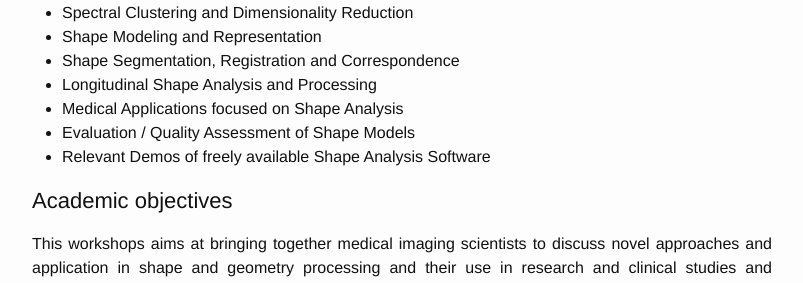
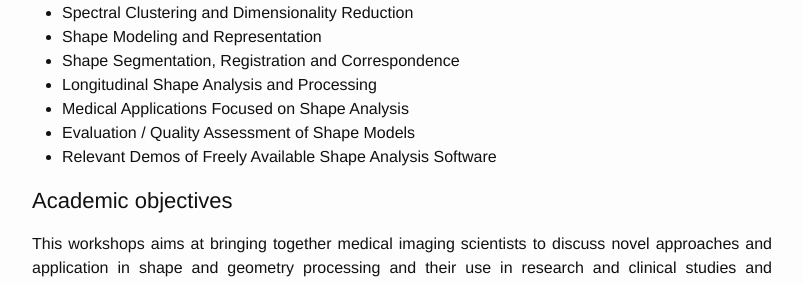
Before and after one commit to shapemi/shapemi.github.io, a Jekyll site: the page built from index.md, in a window 1280 px wide and 900 px high, scrolled down 966 px. Shown: the part 160-443 px from the top of the window, without its empty margins (238-1041 px from the left). Built offline with Jekyll 4.4.1, drawn with Linux system fonts in a browser that asks for light colours; our own code applies the rules of GitHub Pages for plain Markdown files.

```diff
--- a/index.md
+++ b/index.md
@@ -22,9 +22,9 @@ This workshop targets theoretical contributions as well as exciting applications
 - Shape Modeling and Representation
 - Shape Segmentation, Registration and Correspondence
 - Longitudinal Shape Analysis and Processing
-- Medical Applications focused on Shape Analysis
+- Medical Applications Focused on Shape Analysis
 - Evaluation / Quality Assessment of Shape Models
-- Relevant Demos of freely available Shape Analysis Software
+- Relevant Demos of Freely Available Shape Analysis Software
 
 # Academic objectives
 <p align="justify"> This workshops aims at bringing together medical imaging scientists to discuss novel approaches and application in shape and geometry processing and their use in research and clinical studies and applications. Another aim is to explore novel, cutting-edge theoretical methods and their usefulness for medical applications, such as from the fields of geometric learning or spectral shape analysis. As a single-track workshop, ShapeMI will feature excellent <a href="https://shapemi.github.io/keynotes/">keynote speakers</a>, <a href="https://shapemi.github.io/submission/">technical paper presentations and demonstrations</a> of state-of-the-art software for shape processing in medical research. </p>
```
